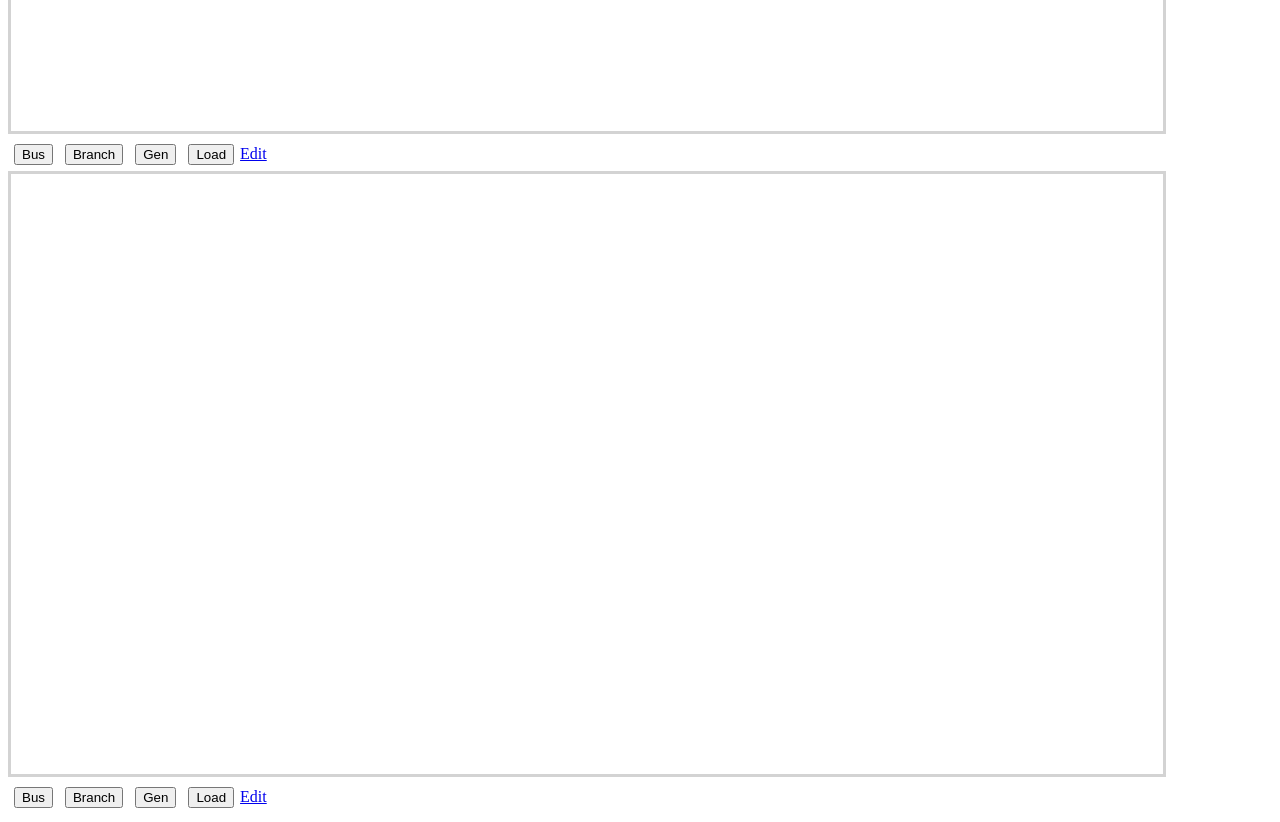
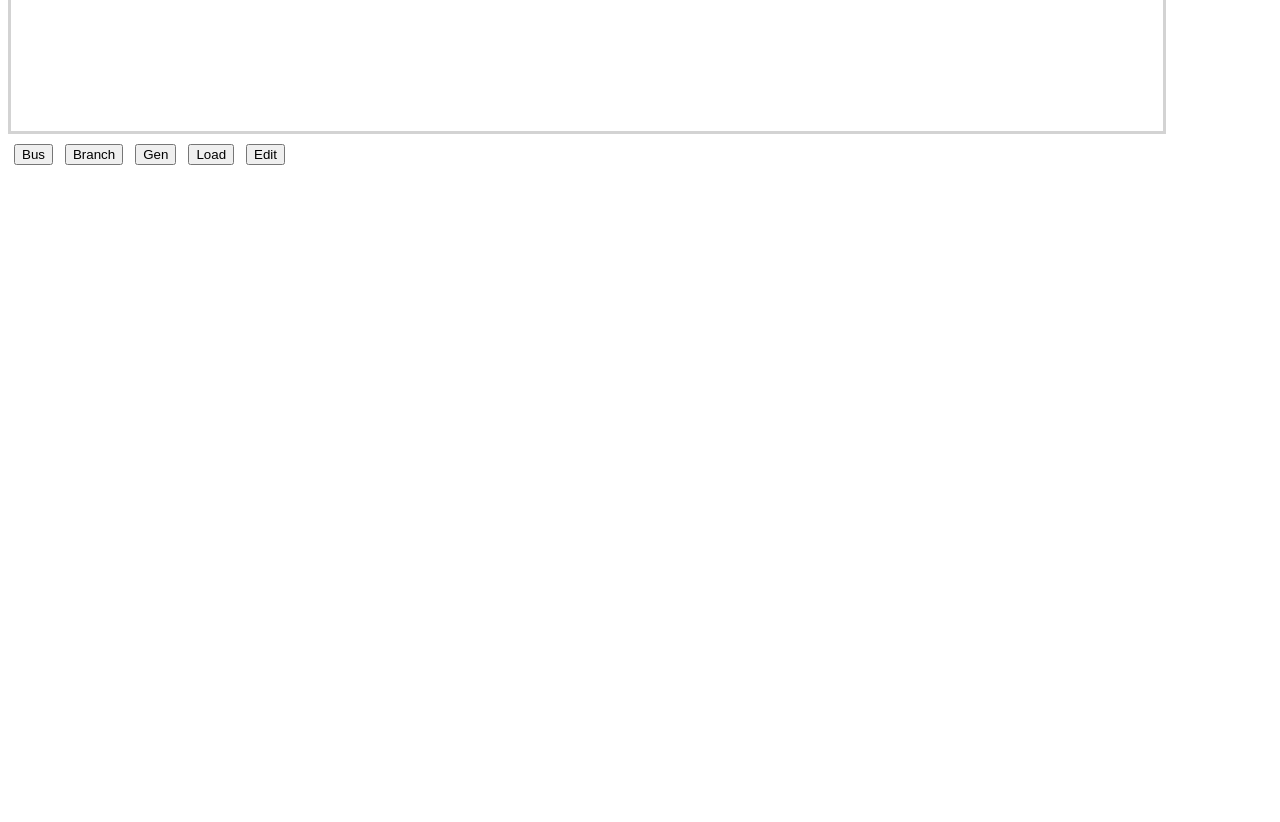
Before and after one commit to dsuper66/simplexnodal, an Angular app: page /network-builder-component in a window 1280 px wide. Shown: the part 480-1302 px from the top of the page. After the commit the page ends 800 px from the top, so only its background shows below. Built offline with nearby package versions, Linux system fonts and the light colour scheme.

Commit message:
added data entry page

```diff
--- a/src/app/app.component.html
+++ b/src/app/app.component.html
@@ -1 +1,2 @@
-<app-network-builder-view></app-network-builder-view>
+<!-- <app-network-builder-view></app-network-builder-view> -->
+<router-outlet></router-outlet>
--- a/src/app/views/data-entry-view/data-entry-view.component.html
+++ b/src/app/views/data-entry-view/data-entry-view.component.html
@@ -1,5 +1,14 @@
-<p>data-entry-view works!</p>
+<svg class="shapeCanvas"></svg>
 
-<a routerLink="/network-builder-component" routerLinkActive="active">Back</a>
 
-<router-outlet></router-outlet>
+<section>
+    <div class="button-row">
+
+
+      <button routerLink="/network-builder-component">Back</button>
+    </div>
+  </section>
+
+<!-- <a routerLink="/network-builder-component" routerLinkActive="active">Back</a> -->
+
+<!-- <router-outlet></router-outlet> -->
--- a/src/app/views/network-builder-view/network-builder-view.component.css
+++ b/src/app/views/network-builder-view/network-builder-view.component.css
@@ -1,16 +1,4 @@
 
-
-
-.shapeCanvas{
-    height:75vh;
-    width: 90vw;
-    border:solid;
-    border-color:lightgrey;
-    overflow: none;
-    margin: 0px;
-    /*stop scroll within canvas but keep zoom*/
-    overflow: hidden;
-}
 
 .selected{
   fill:none;
@@ -34,6 +22,7 @@
   margin: 0px;
 }
 
+/* not used... included in button */
 .noselect {
   -webkit-touch-callout: none; /* iOS Safari */
     -webkit-user-select: none; /* Safari */
@@ -42,7 +31,6 @@
         -ms-user-select: none; /* Internet Explorer/Edge */
             user-select: none; /* Non-prefixed version, currently
                                   supported by Chrome, Edge, Opera and Firefox */
-
 }
 
 .button-row {
@@ -52,4 +40,13 @@
   .button-row button {
     display: table-cell;
     margin: 6px;
+
+    /* no select */
+    -webkit-touch-callout: none; /* iOS Safari */
+    -webkit-user-select: none; /* Safari */
+     -khtml-user-select: none; /* Konqueror HTML */
+       -moz-user-select: none; /* Old versions of Firefox */
+        -ms-user-select: none; /* Internet Explorer/Edge */
+            user-select: none; /* Non-prefixed version, currently
+                                  supported by Chrome, Edge, Opera and Firefox */
   }
--- a/src/app/views/network-builder-view/network-builder-view.component.html
+++ b/src/app/views/network-builder-view/network-builder-view.component.html
@@ -1,6 +1,3 @@
-
-
-
 
 <svg class="shapeCanvas"
   (mousedown)="startDrawingMouse($event)"
@@ -68,12 +65,11 @@
 
 <section>
   <div class="button-row">
-    <button class="noselect" mat-raised-button (click)="addElement('bus')">Bus</button>
-    <button class="noselect" mat-raised-button (click)="addElement('branch')">Branch</button>
-    <button class="noselect" mat-raised-button (click)="addElement('gen')">Gen</button>
-    <button class="noselect" mat-raised-button (click)="addElement('load')">Load</button>
-    <a routerLink="/data-entry-component" routerLinkActive="active">Edit</a>
+    <button (click)="addElement('bus')">Bus</button>
+    <button (click)="addElement('branch')">Branch</button>
+    <button (click)="addElement('gen')">Gen</button>
+    <button (click)="addElement('load')">Load</button>
+
+    <button routerLink="/data-entry-component">Edit</button>
   </div>
 </section>
-
-<router-outlet></router-outlet>
--- a/src/app/views/network-builder-view/network-builder-view.component.ts
+++ b/src/app/views/network-builder-view/network-builder-view.component.ts
@@ -2,6 +2,7 @@ import { Component, OnInit } from '@angular/core';
 import { Shape } from '../shape';
 import { Point } from '../point';
 import { ShapeService } from '../shape.service';
+
 
 @Component({
   selector: 'app-network-builder-view',
--- a/src/app/views/views.module.ts
+++ b/src/app/views/views.module.ts
@@ -13,8 +13,7 @@ import { AppRoutingModule } from '../app-routing.module';
     DataEntryViewComponent
   ],
   imports: [
-    CommonModule,
-    AppRoutingModule
+    CommonModule,AppRoutingModule
   ]
 })
 export class ViewsModule { }
--- a/src/styles.css
+++ b/src/styles.css
@@ -1 +1,11 @@
 /* You can add global styles to this file, and also import other style files */
+.shapeCanvas{
+    height:75vh;
+    width: 90vw;
+    border:solid;
+    border-color:lightgrey;
+    overflow: none;
+    margin: 0px;
+    /*stop scroll within canvas but keep zoom*/
+    overflow: hidden;
+}
```
Also changed, not shown: src/app/app-routing.module.ts (+6 -2 lines).
